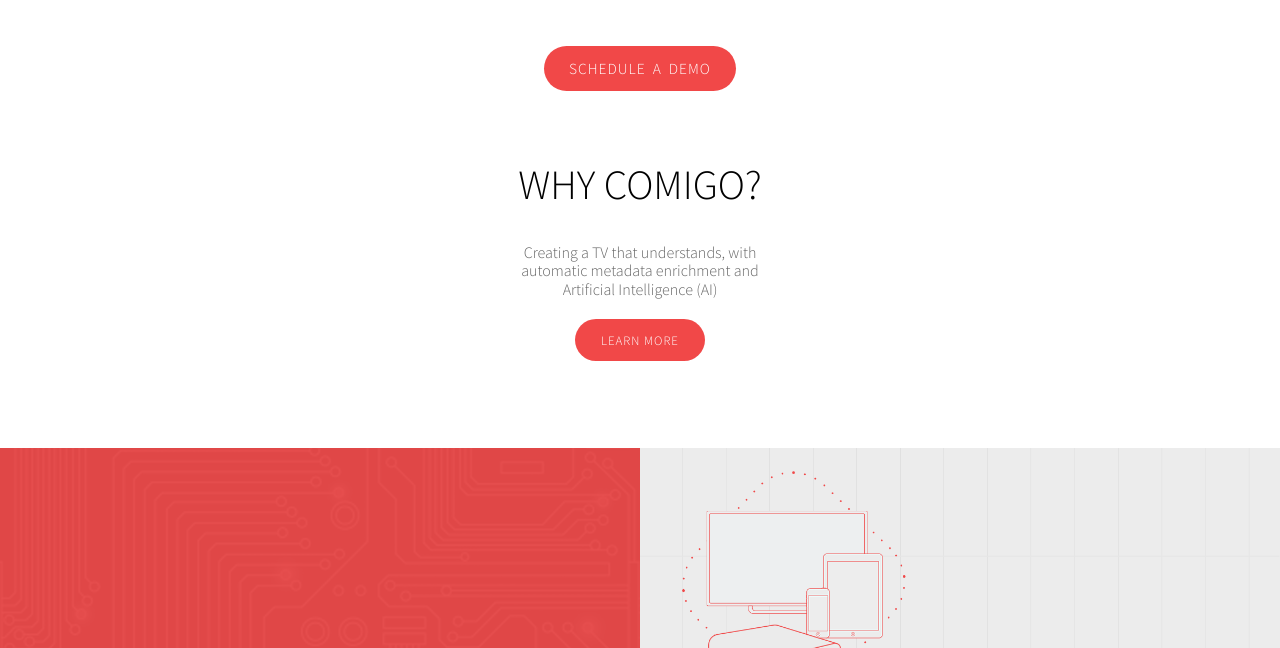
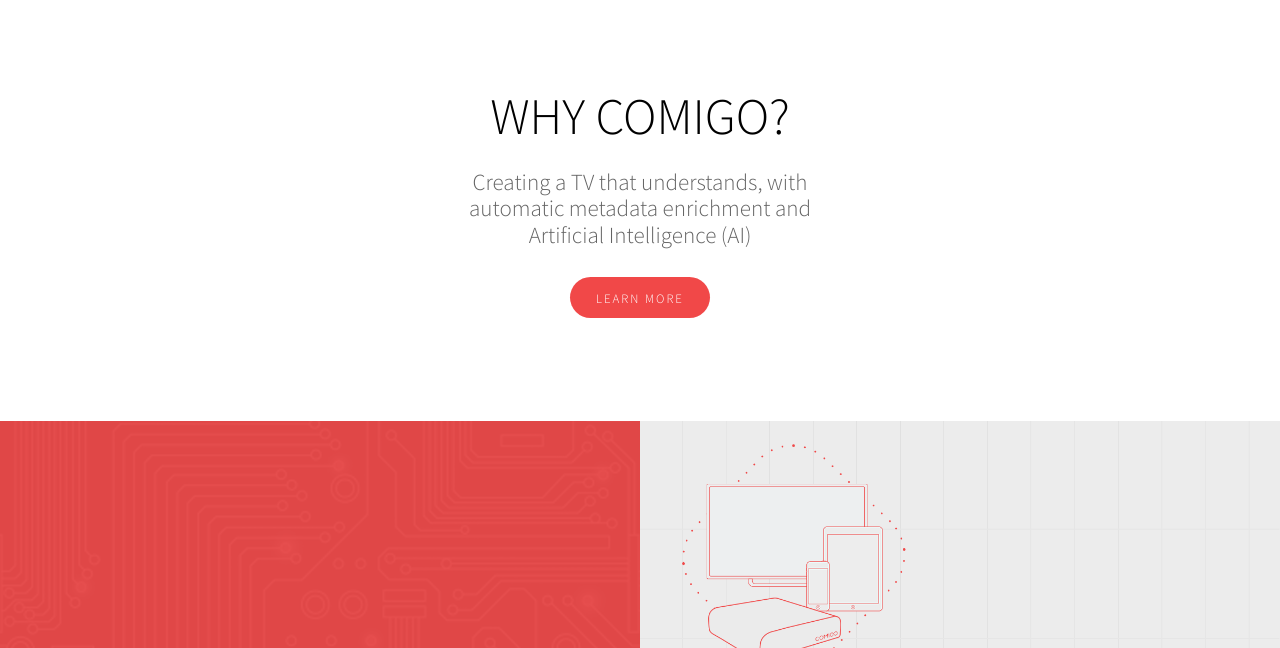
Before and after one commit to liorMar/Comigo, a plain HTML site: page index.html in a window 1280 px wide. Shown: the part 915-1563 px from the top of the page. Drawn offline with Linux system fonts and the light colour scheme.

Commit message:
why Comigo?

```diff
--- a/index.html
+++ b/index.html
@@ -72,13 +72,13 @@
       </div>
 
       <section class="why-content">
-        <h2 class="lighter font-size-2_6em uppercase">why comigo?</h2>
+        <h2 class="lighter why-h2 uppercase">why comigo?</h2>
         <p class="color-light_gray why-p">
           Creating a TV that understands,
           with automatic metadata enrichment
           and Artificial Intelligence (AI)
         </p>
-        <a href="#" class="button uppercase">learn more</a>
+        <a href="#" class="button uppercase why-button">learn more</a>
       </section>
 
       <saction class="ignore">
--- a/styles/main.css
+++ b/styles/main.css
@@ -155,7 +155,7 @@ ul {
 }
 
 .star-h2 {
-  font-size: 6rem;
+  font-size: 6vw;
   font-weight:normal;
   text-align: center;
   padding: 10vw 10vw 0 10vw;
@@ -168,13 +168,22 @@ ul {
 }
 
 .why-content {
-  padding: 100px 0;
+  margin: 6% 0 9% 0;
   text-align: center;
 }
 
+.why-h2 {
+  font-size: 4vw;
+  margin: 0;
+}
+
 .why-p {
-  font-size: 1rem;
-  padding: 0 40% 16px 40%;
+  font-size: 1.8vw;
+  padding: 0 36.5% 16px 36.5%;
+}
+
+.why-button {
+  letter-spacing: 2px;
 }
 /*----------fonts-------------*/
 
```
